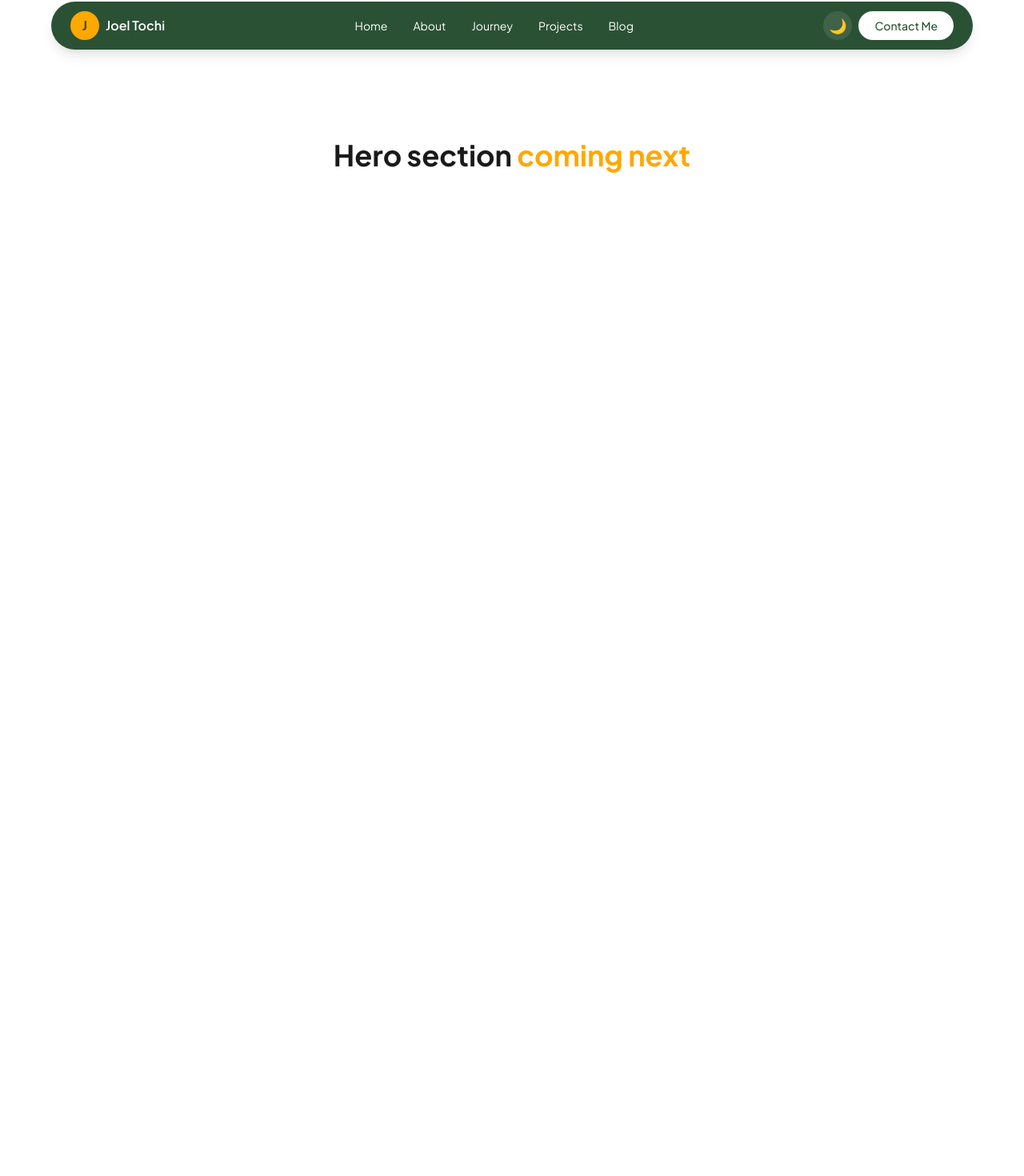
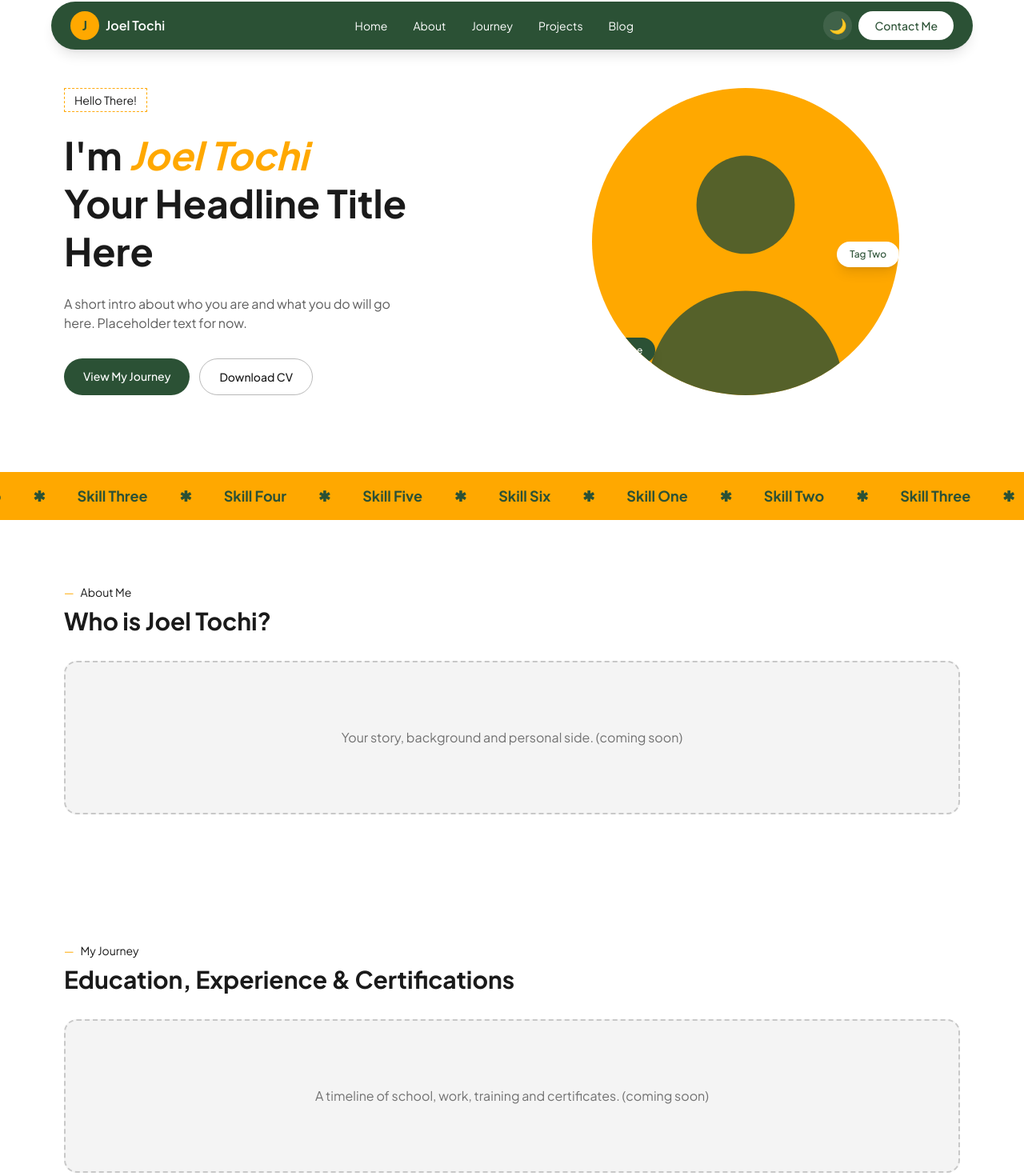
Before and after one commit to jun1234-ops/joel-portfolio, a Next.js app: page / in a window 1280 px wide. Shown: the part 14-1484 px from the top of the page at 80% size. Before the commit the page ends 800 px from the top, so only its background shows below. Built offline with nearby package versions, Linux system fonts and the light colour scheme.

Commit message:
Add hero, marquee and placeholder sections

```diff
--- a/src/app/globals.css
+++ b/src/app/globals.css
@@ -35,3 +35,17 @@ body {
   background: var(--background);
   color: var(--foreground);
 }
+
+/* Scrolling strip animation */
+@keyframes marquee {
+  from {
+    transform: translateX(0);
+  }
+  to {
+    transform: translateX(-50%);
+  }
+}
+
+.marquee-track {
+  animation: marquee 25s linear infinite;
+}
--- a/src/app/page.js
+++ b/src/app/page.js
@@ -1,13 +1,19 @@
 import Navbar from "@/components/Navbar";
+import Hero from "@/components/Hero";
+import Marquee from "@/components/Marquee";
+import SectionPlaceholder from "@/components/SectionPlaceholder";
+import { sections } from "@/data/site";
 
 export default function Home() {
   return (
     <>
       <Navbar />
-      <main id="home" className="mx-auto max-w-6xl px-4 py-32">
-        <h1 className="text-4xl font-bold">
-          Hero section <span className="text-brand-amber">coming next</span>
-        </h1>
+      <main>
+        <Hero />
+        <Marquee />
+        {sections.map((section) => (
+          <SectionPlaceholder key={section.id} {...section} />
+        ))}
       </main>
     </>
   );
--- /dev/null
+++ b/src/components/Hero.js
@@ -0,0 +1,61 @@
+import { profile } from "@/data/site";
+
+export default function Hero() {
+  return (
+    <section id="home" className="mx-auto max-w-6xl px-4 pt-16 pb-24">
+      <div className="grid items-center gap-12 md:grid-cols-2">
+        {/* Text side */}
+        <div>
+          <span className="inline-block border border-dashed border-brand-amber px-3 py-1 text-sm">
+            {profile.greeting}
+          </span>
+
+          <h1 className="mt-6 text-4xl font-bold leading-tight md:text-5xl">
+            I&apos;m{" "}
+            <span className="italic text-brand-amber">{profile.name}</span>
+            <br />
+            {profile.title}
+          </h1>
+
+          <p className="mt-6 max-w-md text-foreground/70">{profile.intro}</p>
+
+          <div className="mt-8 flex flex-wrap gap-3">
+            <a
+              href={profile.primaryButton.href}
+              className="rounded-full bg-brand-green px-6 py-3 text-sm font-medium text-white transition hover:opacity-90"
+            >
+              {profile.primaryButton.label}
+            </a>
+            <a
+              href={profile.secondaryButton.href}
+              className="rounded-full border border-foreground/30 px-6 py-3 text-sm font-medium transition hover:bg-foreground hover:text-background"
+            >
+              {profile.secondaryButton.label}
+            </a>
+          </div>
+        </div>
+
+        {/* Photo placeholder side */}
+        <div className="relative mx-auto flex h-80 w-80 items-end justify-center overflow-hidden rounded-full bg-brand-amber md:h-96 md:w-96">
+          {/* Simple person silhouette. Replace with your photo later */}
+          <svg
+            viewBox="0 0 100 100"
+            className="h-full w-full text-brand-green/80"
+            fill="currentColor"
+            aria-label="Photo placeholder"
+          >
+            <circle cx="50" cy="38" r="16" />
+            <path d="M18 100c0-20 14-34 32-34s32 14 32 34z" />
+          </svg>
+
+          <span className="absolute bottom-10 left-0 rounded-full bg-brand-green px-4 py-2 text-xs font-medium text-white shadow-lg">
+            {profile.floatingTags[0]}
+          </span>
+          <span className="absolute right-0 top-1/2 rounded-full bg-white px-4 py-2 text-xs font-medium text-brand-green shadow-lg">
+            {profile.floatingTags[1]}
+          </span>
+        </div>
+      </div>
+    </section>
+  );
+}
--- /dev/null
+++ b/src/components/Marquee.js
@@ -0,0 +1,19 @@
+import { profile } from "@/data/site";
+
+export default function Marquee() {
+  // The list is doubled so the loop never shows a gap
+  const items = [...profile.skills, ...profile.skills];
+
+  return (
+    <div className="overflow-hidden bg-brand-amber py-4 text-brand-green">
+      <div className="marquee-track flex w-max items-center gap-10 whitespace-nowrap text-lg font-bold">
+        {items.map((skill, i) => (
+          <span key={i} className="flex items-center gap-10">
+            {skill}
+            <span aria-hidden="true">✱</span>
+          </span>
+        ))}
+      </div>
+    </div>
+  );
+}
--- /dev/null
+++ b/src/components/SectionPlaceholder.js
@@ -0,0 +1,15 @@
+export default function SectionPlaceholder({ id, label, title, note }) {
+  return (
+    <section id={id} className="mx-auto max-w-6xl scroll-mt-24 px-4 py-20">
+      <p className="text-sm">
+        <span className="mr-2 text-brand-amber">—</span>
+        {label}
+      </p>
+      <h2 className="mt-2 text-3xl font-bold">{title}</h2>
+
+      <div className="mt-8 flex h-48 items-center justify-center rounded-2xl border-2 border-dashed border-foreground/20 bg-surface px-6 text-center text-foreground/60">
+        {note} (coming soon)
+      </div>
+    </section>
+  );
+}
--- /dev/null
+++ b/src/data/site.js
@@ -0,0 +1,60 @@
+// All placeholder content lives here. Replace it whenever you're ready.
+
+export const profile = {
+  name: "Joel Tochi",
+  greeting: "Hello There!",
+  title: "Your Headline Title Here",
+  intro:
+    "A short intro about who you are and what you do will go here. Placeholder text for now.",
+  primaryButton: { label: "View My Journey", href: "#journey" },
+  secondaryButton: { label: "Download CV", href: "#" },
+  floatingTags: ["Tag One", "Tag Two"],
+  skills: [
+    "Skill One",
+    "Skill Two",
+    "Skill Three",
+    "Skill Four",
+    "Skill Five",
+    "Skill Six",
+  ],
+};
+
+// The full map of the portfolio. We'll build each one properly later.
+export const sections = [
+  {
+    id: "about",
+    label: "About Me",
+    title: "Who is Joel Tochi?",
+    note: "Your story, background and personal side.",
+  },
+  {
+    id: "journey",
+    label: "My Journey",
+    title: "Education, Experience & Certifications",
+    note: "A timeline of school, work, training and certificates.",
+  },
+  {
+    id: "achievements",
+    label: "Achievements",
+    title: "Milestones & Evidence",
+    note: "Wins, growth moments, with proof attached.",
+  },
+  {
+    id: "projects",
+    label: "Projects",
+    title: "Things I've Built",
+    note: "Project cards with screenshots and links.",
+  },
+  {
+    id: "blog",
+    label: "Reflections",
+    title: "Notes & Lessons",
+    note: "Writing about what you're learning.",
+  },
+  {
+    id: "contact",
+    label: "Contact",
+    title: "Let's Connect",
+    note: "A contact form and your links.",
+  },
+];
```
